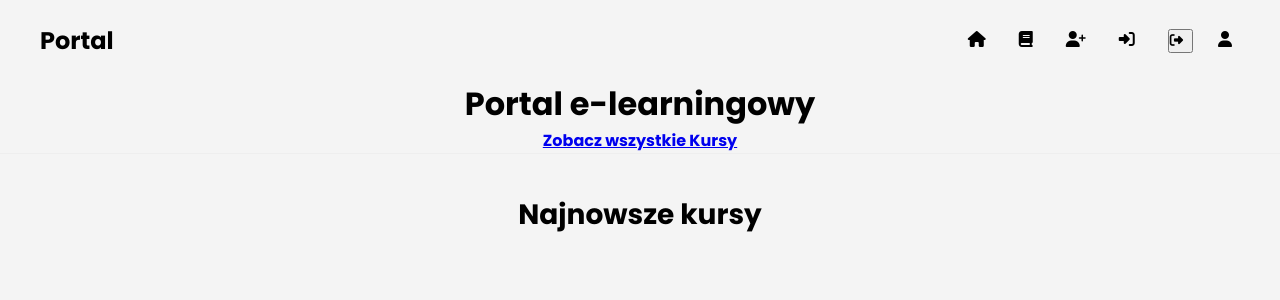
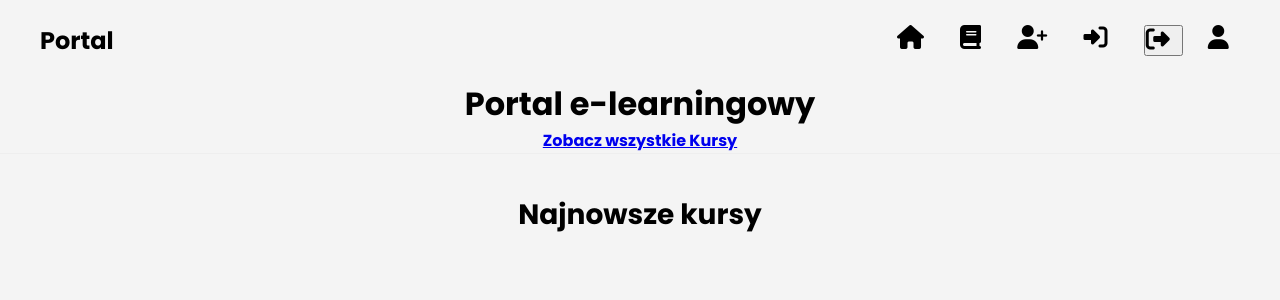
Before and after one commit to bubliks7/e-learning-portal, a Django app: page / in a window 1280 px wide. Shown: the top 300 px of the page. Run offline with Django 4.2, Linux system fonts and the light colour scheme; data that the repository does not hold is empty.

Commit message:
added styles

```diff
--- a/portal/static/portal/kursy.css
+++ b/portal/static/portal/kursy.css
@@ -52,7 +52,8 @@ nav ul li:last-child a {
 }
 
 nav a i {
-    margin-right: 0.5rem;
+    margin-right: 0.7rem;
+    font-size: 1.5rem;
 }
 
 main {
--- a/portal/static/portal/style.css
+++ b/portal/static/portal/style.css
@@ -43,7 +43,7 @@ nav ul li a {
     transition: color 0.2s ease;
 }
 
-nav ul li:hover a {
+nav ul li a:hover {
     color: #007BFF;
 }
 
@@ -52,7 +52,8 @@ nav ul li:last-child a {
 }
 
 nav a i {
-    margin-right: 0.5rem;
+    margin-right: 0.7rem;
+    font-size: 1.5rem;
 }
 
 header {
```
